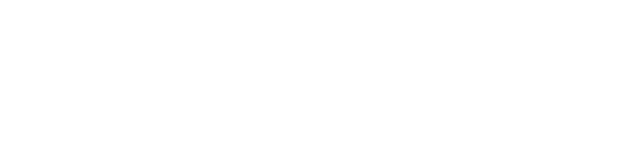
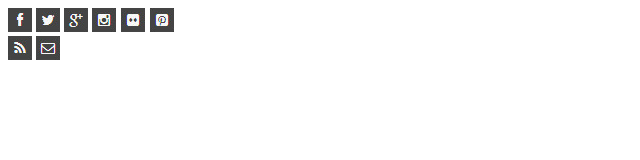
Before and after one commit to GinaHobbs/chocolate-pizza, a plain HTML site: page index.html in a window 1280 px wide. Shown: the whole page, without its empty margins (0-640 px from the left). Drawn offline with Linux system fonts and the light colour scheme.

Commit message:
added divs for social media links

```diff
--- a/index.html
+++ b/index.html
@@ -6,7 +6,18 @@
   </head>
   <body>
     <header>
-
+      <div class="social-links">
+        <img src="img/fb-icon.png">
+        <img src="img/twit-icon.png">
+        <img src="img/gp-icon.png">
+        <img src="img/insta-icon.png">
+        <img src="img/flic-icon.png">
+        <img src="img/pint-icon.png">
+      </div>
+      <div class="rss-mail-links">
+        <img src="img/rss-icon.png">
+        <img src="img/mail-icon.png">
+      </div>
     </header>
     <main>
 
```
